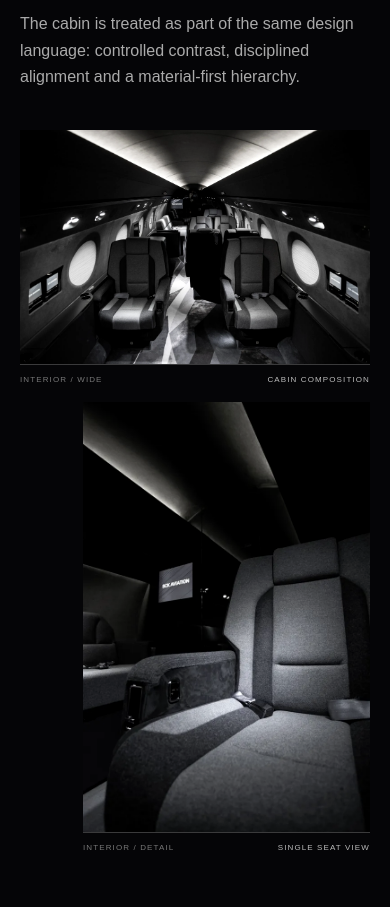
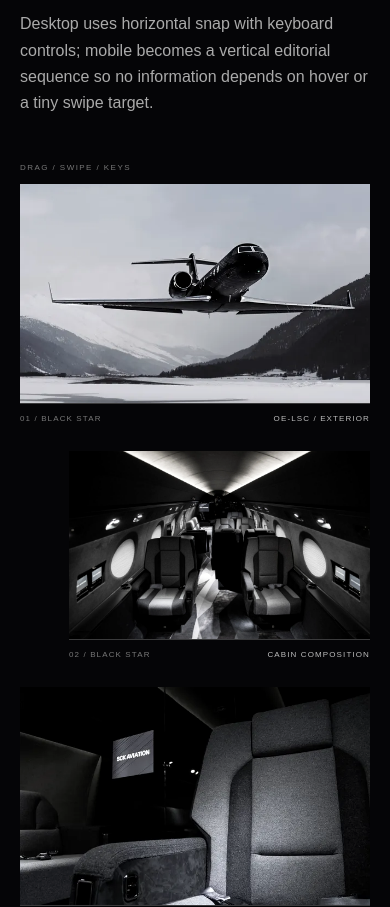
Before and after one commit to Gaurav-7489/sckaviation3d, a Next.js app: page /aircraft in a window 390 px wide. Shown: the part 1520-2427 px from the top of the page. Built offline with nearby package versions, Linux system fonts and the light colour scheme.

Commit message:
feat: add responsive Black Star gallery

```diff
--- a/app/aircraft/page.tsx
+++ b/app/aircraft/page.tsx
@@ -1,4 +1,5 @@
 import type { Metadata } from 'next';
+import { AircraftGallery } from '@/components/media/AircraftGallery';
 import { CinematicMedia } from '@/components/media/CinematicMedia';
 import { EditorialShell, PageSection } from '@/components/ui/EditorialShell';
 import { getPublicMedia } from '@/lib/media';
@@ -27,16 +28,19 @@ export default function AircraftPage() {
         </div>
       </PageSection>
 
-      <PageSection index="02 / INTERIOR" title="One System, Inside">
-        <p>The cabin is treated as part of the same design language: controlled contrast, disciplined alignment and a material-first hierarchy.</p>
-        <div className="page-media-pair">
-          <CinematicMedia asset={asset('inplane_seats.webp')} label="Cabin composition" eyebrow="INTERIOR / WIDE" />
-          <CinematicMedia asset={asset('one_seat_view.webp')} label="Single seat view" eyebrow="INTERIOR / DETAIL" />
-        </div>
+      <PageSection index="02 / GALLERY" title="One Object, Many Distances">
+        <p>Desktop uses horizontal snap with keyboard controls; mobile becomes a vertical editorial sequence so no information depends on hover or a tiny swipe target.</p>
+        <AircraftGallery assets={[
+          { asset: asset('plane_img.webp'), label: 'OE-LSC / exterior' },
+          { asset: asset('inplane_seats.webp'), label: 'Cabin composition' },
+          { asset: asset('one_seat_view.webp'), label: 'Single seat view' },
+          { asset: asset('colse_view_seat.webp'), label: 'Close seat detail' },
+          { asset: asset('seat_full view.webp'), label: 'Seat form' },
+        ]} />
       </PageSection>
 
       <PageSection index="03 / MATERIAL" title="Detail Is Evidence">
-        <p>Material stories should be inspectable rather than described with generic luxury language. The current media library is arranged as a vertical mobile story and an editorial desktop composition.</p>
+        <p>Material stories should be inspectable rather than described with generic luxury language. The current media library is arranged with intentional crops and caption space for approved sourcing/detail stories.</p>
         <div className="page-media-pair">
           <CinematicMedia asset={asset('colse_view_seat.webp')} label="Close seat detail" eyebrow="DETAIL / TEXTURE" />
           <CinematicMedia asset={asset('seat_full view.webp')} label="Seat form" eyebrow="DETAIL / FORM" />
```
